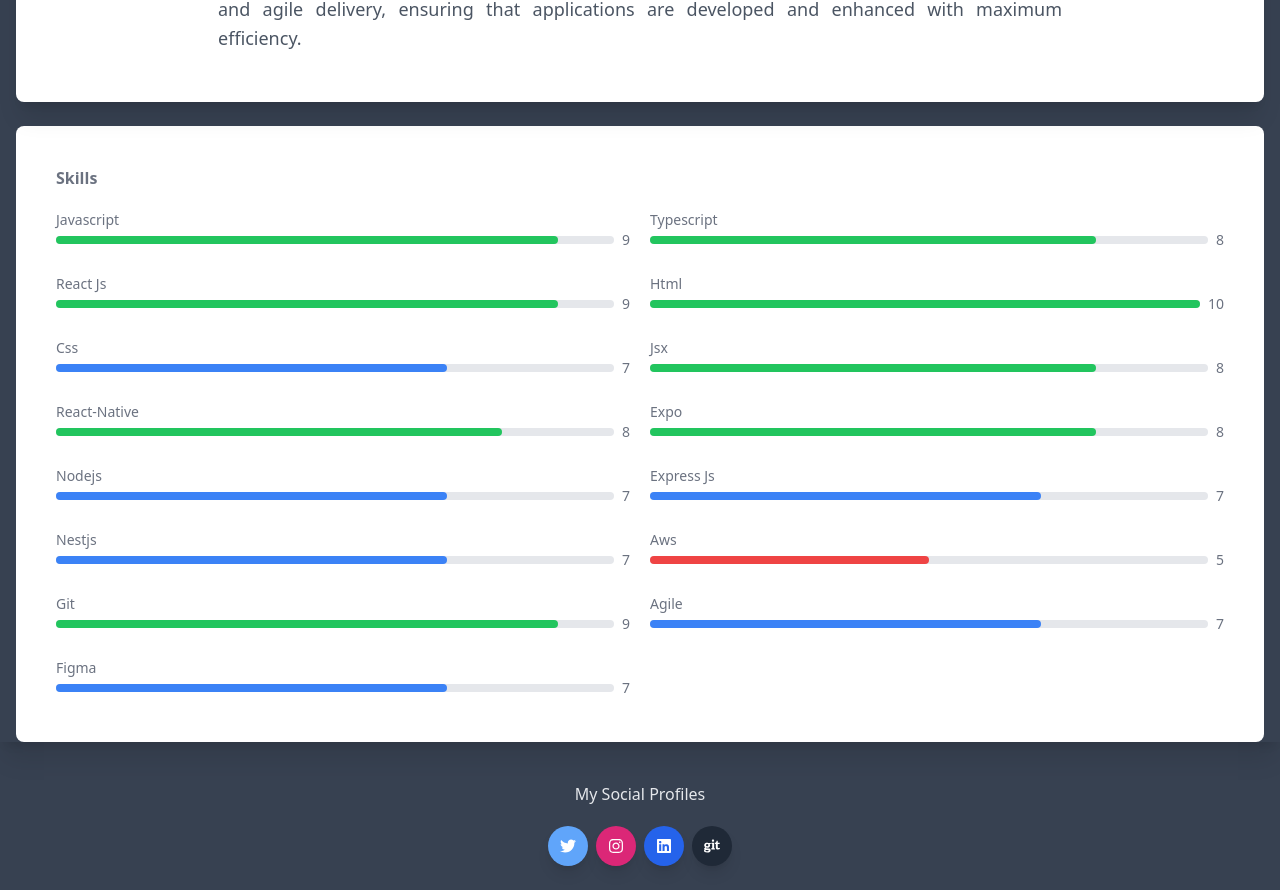
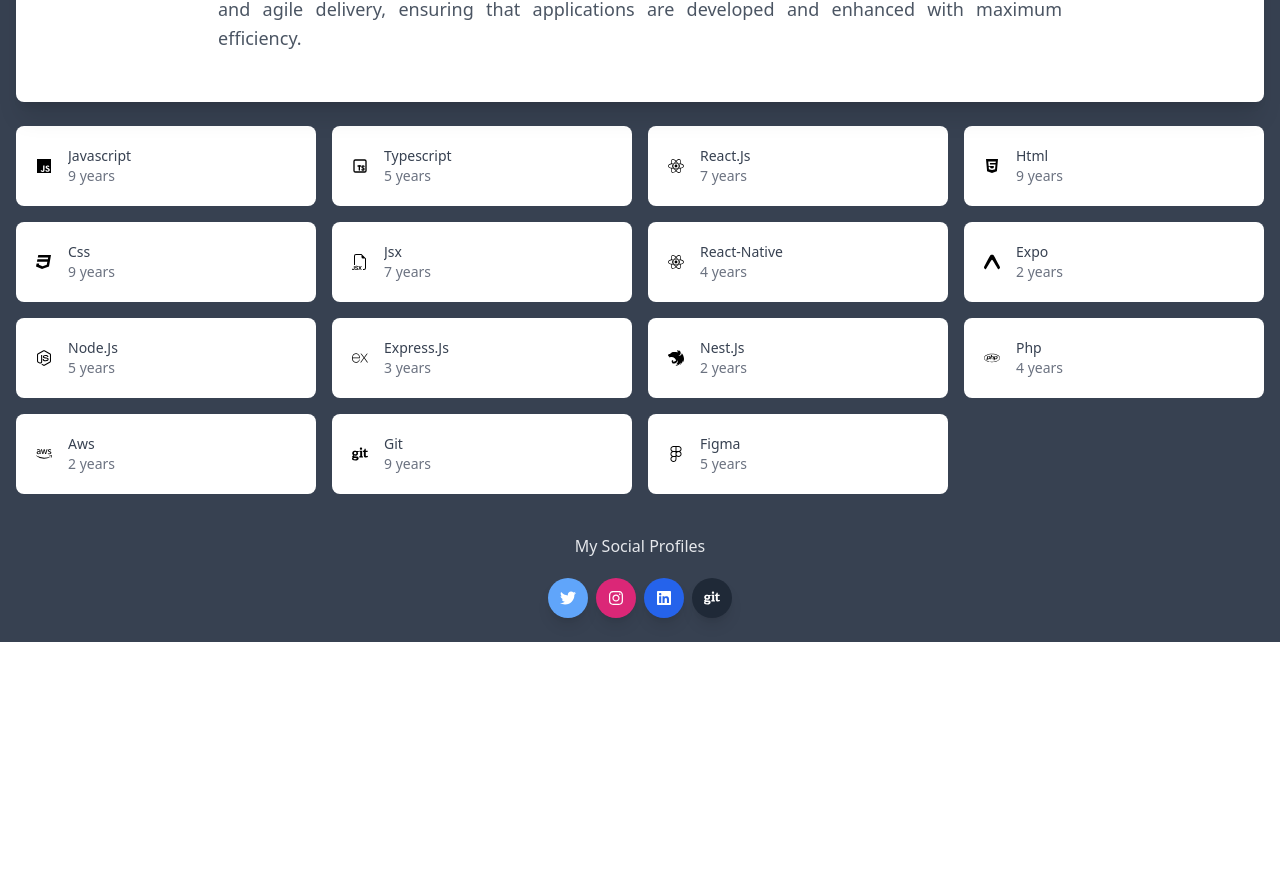
Before and after one commit to rivailJunior/profile, a Next.js app: page /en in a window 1280 px wide. Shown: the part 818-1708 px from the top of the page. After the commit the page ends 1460 px from the top, so only its background shows below. Built offline with nearby package versions, Linux system fonts and the light colour scheme.

Commit message:
feat: adding skills with years of experience

```diff
--- a/app/[locale]/page.tsx
+++ b/app/[locale]/page.tsx
@@ -4,14 +4,16 @@
   CardContainer,
   FixedTranslateButton,
   CardSkills,
+  StackExperience,
 } from "../../src/components";
 
 export default function Profile() {
   return (
-    <div className="bg-gray-700">
-      <div className="profile-page">
+    <div className="bg-gray-700 ">
+      <div className="profile-page container mx-auto px-4">
         <CardContainer />
-        <CardSkills />
+        {/* <CardSkills /> */}
+        <StackExperience />
         <FixedTranslateButton />
       </div>
       <Footer />
--- a/messages/en.json
+++ b/messages/en.json
@@ -4,6 +4,8 @@
   "card_current_job": "Current",
   "card_job_title": "Sr Front-End",
   "card_degree_title": "Computer Science",
+  "card_skills": "skills",
+  "card_years": "years",
   "about_me": {
     "description_1": "With a decade of experience, mostly dedicated to JavaScript development for web and mobile platforms, I have a background that allows me to work on projects ranging from Map applications (POI) to E-Commerce platforms.",
     "description_2": "Throughout my journey, I have had the opportunity to work with smaller, leaner teams, but currently, I work with large teams spread across Latin America. Today, I work as a Senior Front-End Engineer at Addi, developing a high-demand platform that caters to a large number of users.",
--- a/messages/pt.json
+++ b/messages/pt.json
@@ -4,6 +4,8 @@
   "card_current_job": "Atual",
   "card_job_title": "Sr Front-End",
   "card_degree_title": "Ciência da Computação",
+  "card_skills": "Conhecimento técnico",
+  "card_years": "anos",
   "about_me": {
     "description_1": "Com uma década de experiência, em sua maioria, dedicada ao desenvolvimento com JavaScript para plataformas web e mobile, possuo um background que me permite trabalhar desde aplicativos de Mapa (POI) até E-Commerces.",
     "description_2": "Ao longo da jornada tive a oportunidade de trablhar com equipes mais enxutas e menores, mas atualmente trabalho com equipes grandes e espalhadas pela América Latina. Hoje atuo como engenheiro Fron-End Sr na Addi no desenvolvimento de uma plataforma de alta demanda, atendendo a um grande número de usuários.",
--- /dev/null
+++ b/src/assets/icons/index.tsx
@@ -0,0 +1,14 @@
+export { IoLogoJavascript as JavascriptIcon } from "react-icons/io5";
+export { TbBrandTypescript as TypescriptIcon } from "react-icons/tb";
+export { FaNodeJs as NodejsIcon } from "react-icons/fa";
+export { SiNestjs as NestjsIcon } from "react-icons/si";
+export { FaPhp as PhpIcon } from "react-icons/fa";
+export { FaReact as ReactjsIcon } from "react-icons/fa";
+export { FaHtml5 as HtmlIcon } from "react-icons/fa";
+export { FaCss3 as CssIcon } from "react-icons/fa";
+export { BsFiletypeJsx as JsxIcon } from "react-icons/bs";
+export { SiExpo as ExpojsIcon } from "react-icons/si";
+export { SiExpress as ExpressjsIcon } from "react-icons/si";
+export { FaAws as AwsIcon } from "react-icons/fa";
+export { FaFigma as FigmaIcon } from "react-icons/fa";
+export { FaGit as GithubIcon } from "react-icons/fa";
--- a/src/assets/images/index.tsx
+++ b/src/assets/images/index.tsx
@@ -1,3 +1,4 @@
 import PersonalImg from "./personal.jpg";
 import SunsetImg from "./pordosolalter.jpg";
+
 export { PersonalImg, SunsetImg };
--- a/src/components/card-container.tsx
+++ b/src/components/card-container.tsx
@@ -12,7 +12,6 @@
 
   return (
     <div className="relative pt-36">
-      <div className="container mx-auto px-4">
       <div className="relative mb-6 flex w-full min-w-0 flex-col break-words rounded-lg bg-white shadow-xl">
         <div className="container">
           <div className="flex h-10 w-full justify-center">
@@ -76,6 +75,5 @@
         </div>
       </div>
     </div>
-    </div>
   );
 }
--- a/src/components/card-skills.tsx
+++ b/src/components/card-skills.tsx
@@ -1,72 +1,8 @@
+"use client";
 import React from "react";
-
-type TSkills = {
-  name: string;
-  value: number;
-};
-
-const skills: TSkills[] = [
-  {
-    name: "javascript",
-    value: 9,
-  },
-  {
-    name: "typescript",
-    value: 8,
-  },
-  {
-    name: "react js",
-    value: 9,
-  },
-  {
-    name: "html",
-    value: 10,
-  },
-  {
-    name: "css",
-    value: 7,
-  },
-  {
-    name: "jsx",
-    value: 8,
-  },
-  {
-    name: "react-native",
-    value: 8,
-  },
-  {
-    name: "expo",
-    value: 8,
-  },
-  {
-    name: "nodejs",
-    value: 7,
-  },
-  {
-    name: "express js",
-    value: 7,
-  },
-  {
-    name: "nestjs",
-    value: 7,
-  },
-  {
-    name: "aws",
-    value: 5,
-  },
-  {
-    name: "git",
-    value: 9,
-  },
-  {
-    name: "agile",
-    value: 7,
-  },
-  {
-    name: "figma",
-    value: 7,
-  },
-];
+import { StacksExperienceData, type TSkills } from "../mock/stack-data";
+import { useTranslations } from "next-intl";
+const skills = StacksExperienceData;
 
 const SkillItem = ({ name, value }: TSkills) => {
   const stylePercentage = `${value * 10}%`;
@@ -95,24 +31,19 @@
 };
 
 export default function CardSkills() {
+  const t = useTranslations();
   return (
-    <div className="container mx-auto px-4 shadow-xl">
     <div className="rounded-lg bg-white p-10 ">
       <h5 className="pb-5 font-semibold leading-normal text-gray-500">
-          Skills
+        {t("card_skills")}
       </h5>
       <div className="gap-5 sm:grid sm:grid-cols-2">
         {skills.map((skill) => {
           return (
-              <SkillItem
-                key={skill.name}
-                name={skill.name}
-                value={skill.value}
-              />
+            <SkillItem key={skill.name} name={skill.name} value={skill.value} />
           );
         })}
       </div>
     </div>
-    </div>
   );
 }
--- a/src/components/index.tsx
+++ b/src/components/index.tsx
@@ -5,3 +5,5 @@
 export { default as FixedTranslateButton } from "./fixed-translate-btn";
 // export { default as FadeInComponent } from "./fadeInComponent";
 // export { default as DescriptionCard } from "./description-card";
+
+export { default as StackExperience } from "./stack-experience";
--- /dev/null
+++ b/src/components/stack-experience.tsx
@@ -0,0 +1,38 @@
+"use client";
+import React from "react";
+
+import { StacksExperienceData } from "../mock/stack-data";
+import { useTranslations } from "next-intl";
+
+export default function StackExperience() {
+  const t = useTranslations();
+  return (
+    <div className="flow-root">
+      <ul role="listbox" className="grid grid-cols-2 gap-4 md:grid-cols-4">
+        {StacksExperienceData.map((item, index) => {
+          const Icon = item.icon;
+          return (
+            <li
+              className="white h-auto w-auto rounded-lg bg-white p-5"
+              key={index}
+            >
+              <div className="flex items-center ">
+                <div className="flex-shrink-0">
+                  <Icon />
+                </div>
+                <div className="ms-4 flex-1">
+                  <div className="truncate text-sm font-medium capitalize text-gray-700">
+                    {item.name}
+                  </div>
+                  <p className="truncate text-sm text-gray-500 dark:text-gray-400">
+                    {item.years + " " + t("card_years")}
+                  </p>
+                </div>
+              </div>
+            </li>
+          );
+        })}
+      </ul>
+    </div>
+  );
+}
--- /dev/null
+++ b/src/mock/stack-data.ts
@@ -0,0 +1,119 @@
+import {
+  AwsIcon,
+  CssIcon,
+  ExpojsIcon,
+  ExpressjsIcon,
+  FigmaIcon,
+  GithubIcon,
+  HtmlIcon,
+  JavascriptIcon,
+  JsxIcon,
+  NestjsIcon,
+  NodejsIcon,
+  PhpIcon,
+  ReactjsIcon,
+  TypescriptIcon,
+} from "../assets/icons";
+
+interface TSkills {
+  name: string;
+  value: number;
+  years?: number;
+  icon?: any;
+}
+
+const StacksExperienceData: TSkills[] = [
+  {
+    name: "javascript",
+    value: 9,
+    years: 9,
+    icon: JavascriptIcon,
+  },
+  {
+    name: "typescript",
+    value: 8,
+    years: 5,
+    icon: TypescriptIcon,
+  },
+  {
+    name: "react.js",
+    value: 9,
+    years: 7,
+    icon: ReactjsIcon,
+  },
+  {
+    name: "html",
+    value: 9,
+    years: 9,
+    icon: HtmlIcon,
+  },
+  {
+    name: "css",
+    value: 7,
+    years: 9,
+    icon: CssIcon,
+  },
+  {
+    name: "jsx",
+    value: 8,
+    years: 7,
+    icon: JsxIcon,
+  },
+  {
+    name: "react-native",
+    value: 8,
+    years: 4,
+    icon: ReactjsIcon,
+  },
+  {
+    name: "expo",
+    value: 8,
+    years: 2,
+    icon: ExpojsIcon,
+  },
+  {
+    name: "node.js",
+    value: 7,
+    years: 5,
+    icon: NodejsIcon,
+  },
+  {
+    name: "express.js",
+    value: 7,
+    years: 3,
+    icon: ExpressjsIcon,
+  },
+  {
+    name: "nest.js",
+    value: 7,
+    years: 2,
+    icon: NestjsIcon,
+  },
+  {
+    name: "php",
+    value: 5,
+    years: 4,
+    icon: PhpIcon,
+  },
+  {
+    name: "aws",
+    value: 5,
+    years: 2,
+    icon: AwsIcon,
+  },
+  {
+    name: "git",
+    value: 9,
+    years: 9,
+    icon: GithubIcon,
+  },
+
+  {
+    name: "figma",
+    value: 7,
+    years: 5,
+    icon: FigmaIcon,
+  },
+];
+export { StacksExperienceData };
+export type { TSkills };
```
Lines whose indentation alone changed are shown as unchanged.
